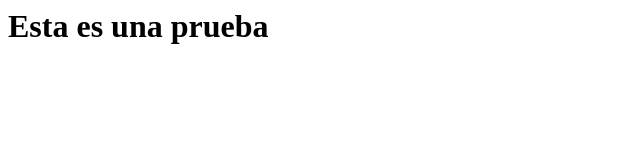
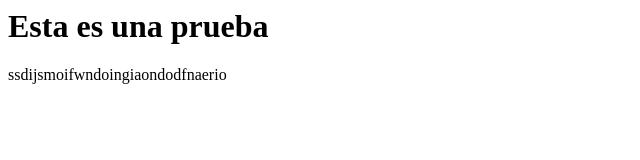
Before and after one commit to CarlosRubioTNM/fs1a-ad23, a plain HTML site: page index.html in a window 1280 px wide. Shown: the whole page, without its empty margins (0-640 px from the left). Drawn offline with Linux system fonts and the light colour scheme.

Commit message:
Update index.html

```diff
--- a/index.html
+++ b/index.html
@@ -2,5 +2,6 @@
 <head><title>Test de git</title></head>
 <body>
 <h1>Esta es una prueba</h1>
+  ssdijsmoifwndoingiaondodfnaerio
 </body>
 </html>
```
